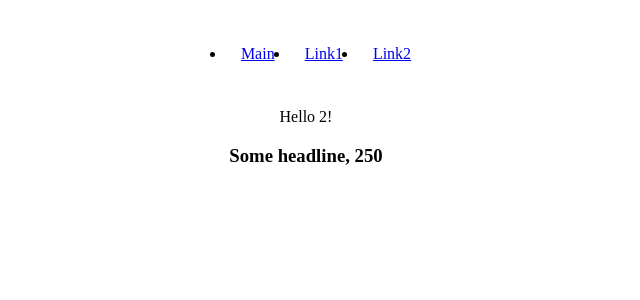
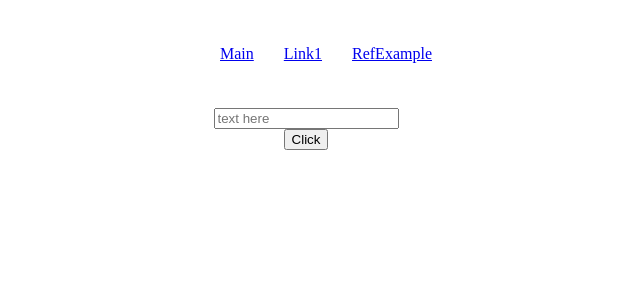
Before and after one commit to vladbyelik/ReactPractice, a React (Create React App) app: page /link2 in a window 1280 px wide. Shown: the top 300 px of the page, without its empty margins (334-974 px from the left). Built offline with nearby package versions, Linux system fonts and the light colour scheme.

Commit message:
add RefExample component

```diff
--- a/src/components/App/App.css
+++ b/src/components/App/App.css
@@ -1,5 +1,9 @@
 .App {
   text-align: center;
+}
+
+li {
+  list-style: none;
 }
 
 .App-logo {
--- a/src/components/App/App.js
+++ b/src/components/App/App.js
@@ -3,16 +3,16 @@ import { BrowserRouter as Router, Route, Switch } from 'react-router-dom';
 import RouterLinks from '../RouterLinks';
 import ContextExample from '../ContextExample';
 import ErrorBoundary from '../ErrorBoundary/ErrorBoundary';
+import NewPagin from '../NewPagin/NewPagin';
+import RefExample from '../RefExample/RefExample';
 import store from '../../store';
 import './App.css';
-import NewPagin from '../NewPagin/NewPagin';
 
 const Pagination = lazy( () => import ('../Accessibility/Accessibility'));
 
 const Loading = () => <div>Загрузка...</div>;
 
-const App = () => {
-  return (
+const App = () => (
   <div className="App">
     <Router>
     <RouterLinks />
@@ -21,9 +21,8 @@ const App = () => {
 
           <Route exact path="/">
             <ErrorBoundary>
-
               <Pagination array={store.images} elements={3}/>
-
+              <ContextExample />
             </ErrorBoundary>
           </Route>
 
@@ -32,18 +31,14 @@ const App = () => {
           </Route>
 
           <Route path="/link2">
-              <div>Hello 2!</div>
+            <ErrorBoundary>
+              <RefExample />
+            </ErrorBoundary>
           </Route>
 
         </Switch>
       </Suspense>
     </Router>
-
-      <ErrorBoundary>
-        <ContextExample />
-      </ErrorBoundary>
-    </div>
-  );
-}
+  </div>);
 
 export default App;
--- /dev/null
+++ b/src/components/RefExample/RefExample.js
@@ -0,0 +1,20 @@
+import React, { useState } from 'react';
+
+const RefExample = () => {
+
+  const textRef = React.createRef();
+  const [state, setState] = useState('');
+  const addText = () => setState(textRef.current.value);
+
+  return (
+    <>
+      <form>
+        <input ref={textRef} type='text' placeholder='text here' />
+      </form>
+      <span> {state} </span>
+      <button onClick={addText}>Click</button>
+    </>
+  )
+}
+
+export default RefExample;
--- /dev/null
+++ b/src/components/RefExample/index.js
@@ -0,0 +1,2 @@
+import RefExample from '/RefExample';
+export default RefExample;
--- a/src/components/RouterLinks/RouterLinks.js
+++ b/src/components/RouterLinks/RouterLinks.js
@@ -11,7 +11,7 @@ const RouterLinks = () => (
       <Link to="/link1">Link1</Link>
     </li>
     <li>
-      <Link to="/link2">Link2</Link>
+      <Link to="/link2">RefExample</Link>
     </li>
   </ul>
 )
```
Lines whose indentation alone changed are shown as unchanged.
